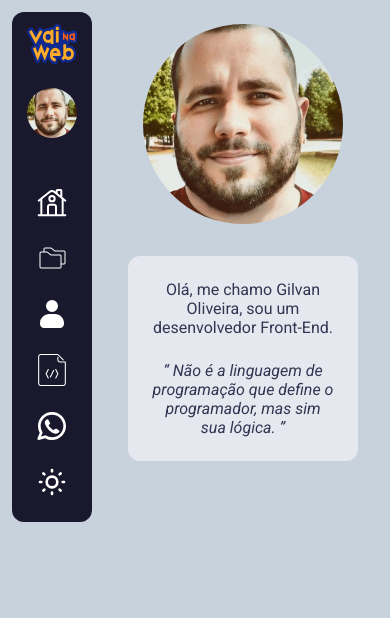
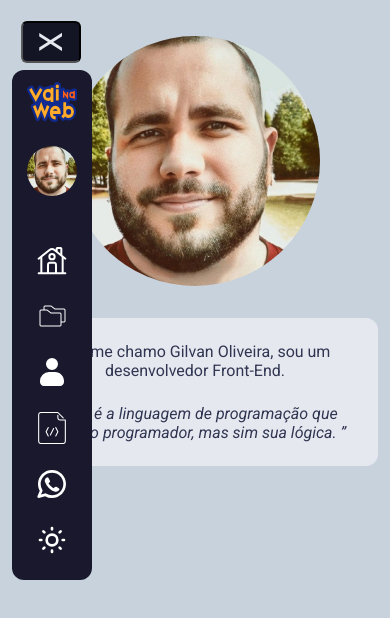
Before and after one commit to GilvanPOliveira/portifolio-colab, a React (Vite) app: page / in a window 390 px wide. Shown: the top 618 px of the page. Built offline with nearby package versions, Linux system fonts and the light colour scheme.

Commit message:
:sparkles: Vai Na Web

```diff
--- a/src/components/Menu/style.css
+++ b/src/components/Menu/style.css
@@ -251,7 +251,7 @@
     display: none;
   }
   .menu {
-    position: sticky;
+    position: absolute;
     z-index: 2;
   }
   .menuHamburguer button {
--- a/src/pages/Inicio/styled.js
+++ b/src/pages/Inicio/styled.js
@@ -13,12 +13,12 @@ export const MainBg = styled.div`
   display: flex;
   text-align: center;
   align-items: center;
-  height: 100vh;
+  min-height: 100vh;
   background-color: #c7d2dc;
-  @media (max-width: 620px) {
+  @media (max-width: 700px) {
     align-items: flex-start;
   }
-  @media (max-width: 320px) {
+  @media (max-width: 400px) {
     flex-direction: column;
   }
   `;
@@ -34,25 +34,32 @@ export const Main = styled.div`
     width: 350px;
     border-radius: 50%;
   }
-  @media (max-width: 820px) {
+  @media (max-width: 900px) {
     flex-direction: column-reverse;
+    img{
+      width: 300px;
+    }
   }
-  @media (max-width: 620px) {
-    img {
+  @media (max-width: 400px) {
+    flex-direction: column-reverse;
+    img{
       width: 250px;
     }
+    padding: 12px;
   }
-  @media (max-width: 420px) {
-    img {
+  @media (max-width: 350px) {
+    flex-direction: column-reverse;
+    img{
       width: 200px;
     }
+    margin-top: 48px;
   }
-  @media (max-width: 320px) {
-    img {
-      width: 150px;
+  @media (max-width: 250px) {
+    flex-direction: column-reverse;
+    img{
+      width: 180px;
     }
-    margin-top: 50px;
-    padding: 12px;
+    margin-top: 52px;
   }
 `;
 
```
